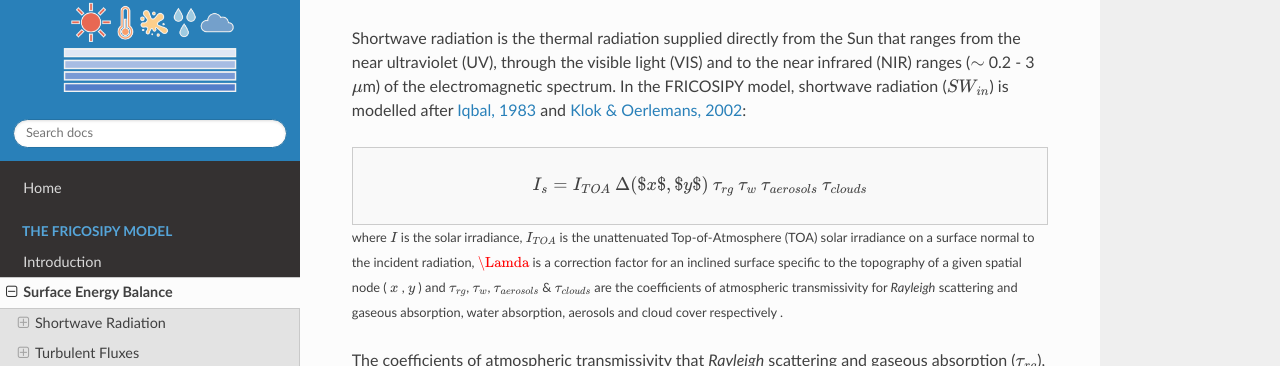
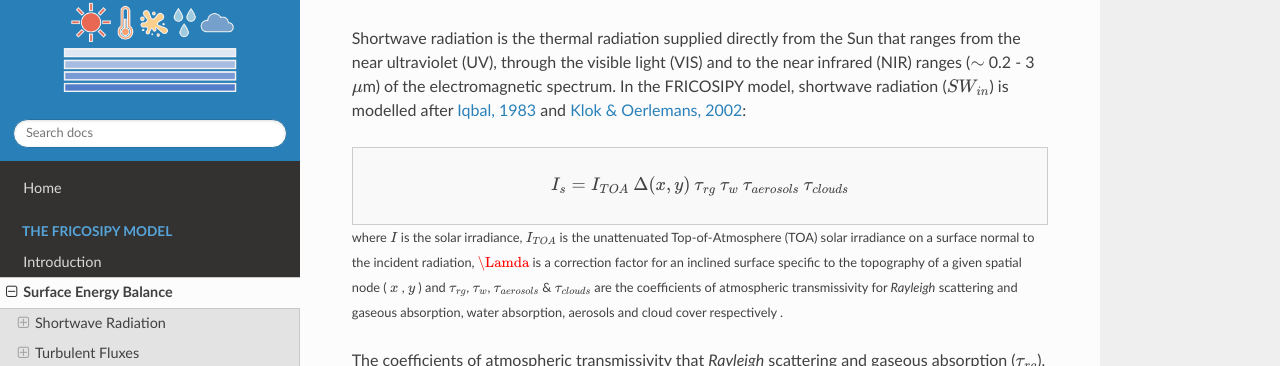
Before and after one commit to MarcusGastaldello/FRICOSIPY, an MkDocs documentation site: the page built from docs/surface_energy_balance.md, in a window 1280 px wide and 900 px high, scrolled down 1271 px. Shown: the part 83-449 px from the top of the window. Built offline with MkDocs 1.6.1, drawn with Linux system fonts in a browser that asks for light colours; nearby versions of some CDN libraries.

```diff
--- a/docs/surface_energy_balance.md
+++ b/docs/surface_energy_balance.md
@@ -43,7 +43,7 @@ Shortwave radiation is the thermal radiation supplied directly from the Sun that
 
 <div style="border:1px solid #ccc; padding:10px; background:#f9f9f9;">
 $$
-I_{s} = I_{TOA} \: \Delta ( $x$ , $y$ ) \: \tau_{rg} \: \tau_{w} \: \tau_{aerosols} \: \tau_{clouds}
+I_{s} = I_{TOA} \: \Delta ( x , y ) \: \tau_{rg} \: \tau_{w} \: \tau_{aerosols} \: \tau_{clouds}
 $$
 </div>
 <small>where $I$ is the solar irradiance, $I_{TOA}$ is the unattenuated Top-of-Atmosphere (TOA) solar irradiance on a surface normal to the incident radiation, $\Lamda$ is a correction factor for an inclined surface specific to the topography of a given spatial node ( $x$ , $y$ ) and $\tau_{rg}$, $\tau_{w}$, $\tau_{aerosols}$ & $\tau_{clouds}$ are the coefficients of atmospheric transmissivity for *Rayleigh* scattering and gaseous absorption, water absorption, aerosols and cloud cover respectively .</small>
```
